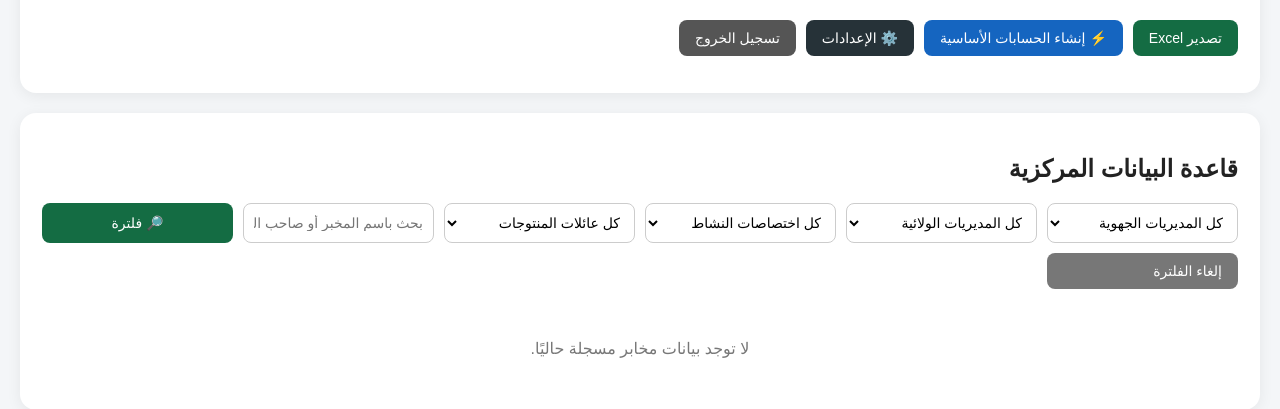
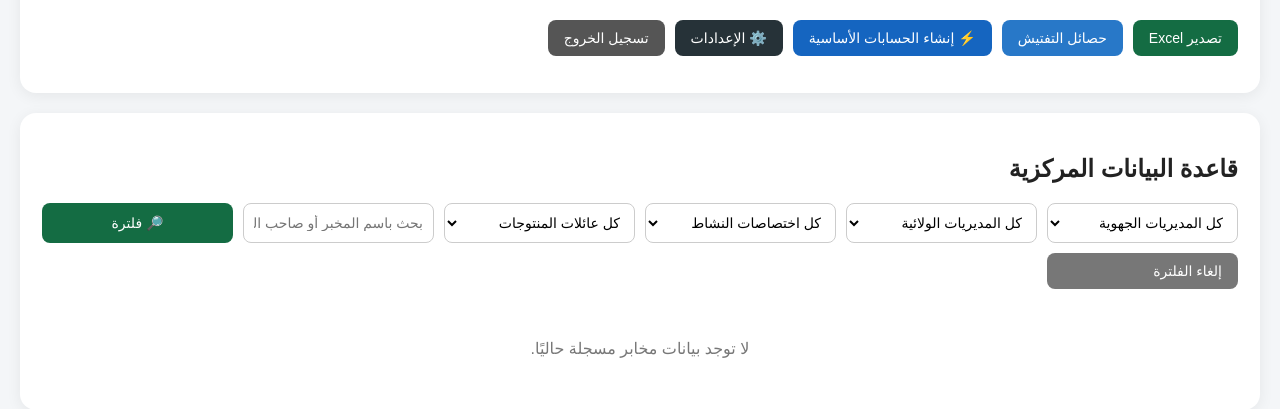
Before and after one commit to ddsldgcerf-dev/private-labs, a FastAPI app: template templates/admin.html in a window 1280 px wide. Shown: the part 106-515 px from the top of the page. Run offline with FastAPI, Linux system fonts and the light colour scheme; the template is opened without the code that fills it, so the values that code supplies are empty.

Commit message:
Update admin.html

```diff
--- a/templates/admin.html
+++ b/templates/admin.html
@@ -89,6 +89,15 @@ body{
 
 .logout{
     background:#555;
+    color:white;
+}
+
+/* =====================================================
+   حصائل التفتيش
+====================================================== */
+
+.inspection-button{
+    background:#2878c8;
     color:white;
 }
 
@@ -372,6 +381,18 @@ th{
     href="/admin/export"
 >
 تصدير Excel
+</a>
+
+
+<!-- =====================================================
+     حصائل التفتيش
+====================================================== -->
+
+<a
+    class="button inspection-button"
+    href="/inspections"
+>
+حصائل التفتيش
 </a>
 
 
```
